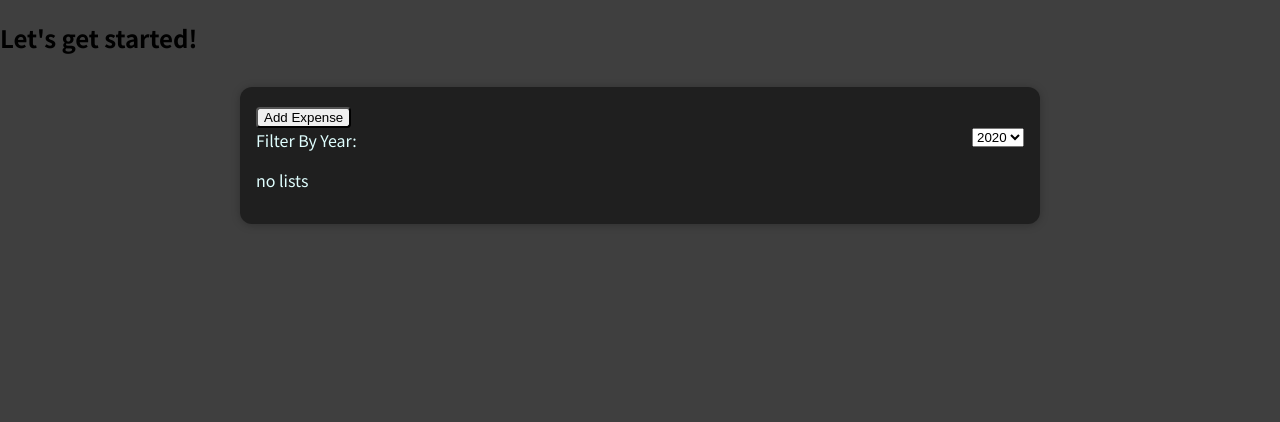
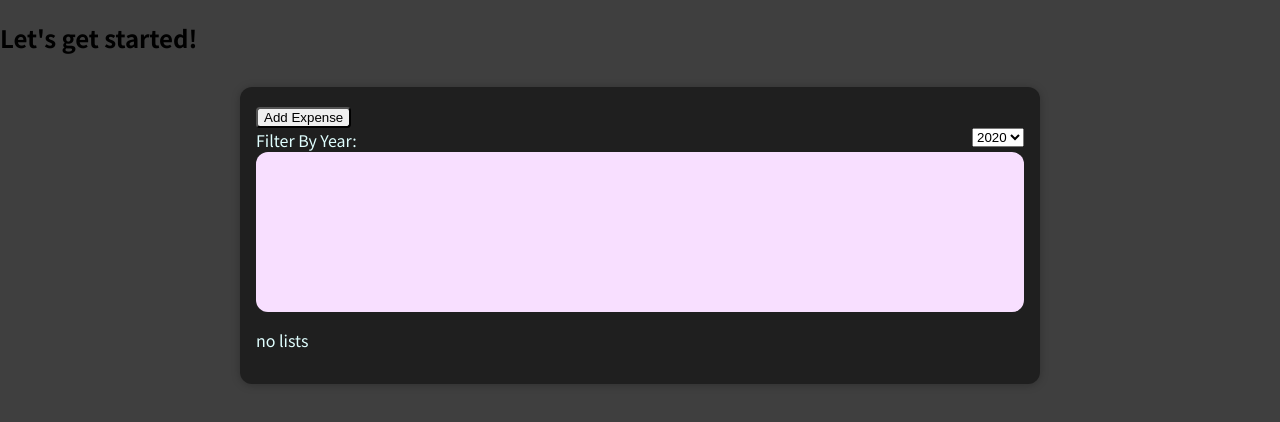
Before and after one commit to AmruthjithSunil/reactExpense, a React (Create React App) app: page / in a window 1280 px wide. Shown: the top 422 px of the page. Built offline with nearby package versions, Linux system fonts and the light colour scheme.

Commit message:
advance react task 14

```diff
--- a/src/App.js
+++ b/src/App.js
@@ -1,6 +1,7 @@
 import { useState } from "react";
 import ExpenseItem from "./components/Expenses/ExpenseItem";
 import ExpenseForm from "./components/Expenses/ExpenseForm";
+import ExpenseChart from "./components/Expenses/ExpenseChart";
 import Card from "./components/UI/Card";
 import "./components/Expenses/Expenses.css";
 import FilterExpense from "./components/Expenses/FilterExpense";
@@ -69,6 +70,7 @@
       <Card className="expenses">
         <ExpenseForm onExpenseSave={addExpense} />
         <FilterExpense onFilterChange={filterChangeHandler} />
+        <ExpenseChart expenses={filteredExpenses} />
         {expenseItems}
       </Card>
     </div>
--- /dev/null
+++ b/src/components/Chart/Chart.css
@@ -0,0 +1,9 @@
+.chart {
+  padding: 1rem;
+  border-radius: 12px;
+  background-color: #f8dfff;
+  text-align: center;
+  display: flex;
+  justify-content: space-around;
+  height: 10rem;
+}
--- /dev/null
+++ b/src/components/Chart/Chart.js
@@ -0,0 +1,22 @@
+import ChartBar from "./ChartBar";
+import "./Chart.css";
+
+const Chart = (props) => {
+  const dataPointValues = props.dataPoints.map((dataPoint) => dataPoint.value);
+  const totalMaximum = Math.max(...dataPointValues);
+
+  return (
+    <div className="chart">
+      {props.dataPoints.map((dataPoint) => {
+        <ChartBar
+          key={dataPoint.label}
+          value={dataPoint.value}
+          maxValue={totalMaximum}
+          label={dataPoint}
+        />;
+      })}
+    </div>
+  );
+};
+
+export default Chart;
--- /dev/null
+++ b/src/components/Chart/ChartBar.css
@@ -0,0 +1,30 @@
+.chart-bar {
+  height: 100%;
+  display: flex;
+  flex-direction: column;
+  align-items: center;
+}
+
+.chart-bar__inner {
+  height: 100%;
+  width: 100%;
+  border: 1px solid #313131;
+  border-radius: 12px;
+  background-color: #c3b4f3;
+  overflow: hidden;
+  display: flex;
+  flex-direction: column;
+  justify-content: flex-end;
+}
+
+.chart-bar__fill {
+  background-color: #4826b9;
+  width: 100%;
+  transition: all 0.3s ease-out;
+}
+
+.chart-bar__label {
+  font-weight: bold;
+  font-size: 0.5rem;
+  text-align: center;
+}
--- /dev/null
+++ b/src/components/Chart/ChartBar.js
@@ -0,0 +1,22 @@
+import "./ChartBar.css";
+
+const ChartBar = ({ value, maxValue, label }) => {
+  let barFillHeight = "0%";
+  if (maxValue > 0) {
+    barFillHeight = Math.round((value / maxValue) * 100) + "%";
+  }
+
+  return (
+    <div className="chart-bar">
+      <div className="chart-bar__inner">
+        <div
+          className="chart-bar__fill"
+          style={{ height: barFillHeight }}
+        ></div>
+      </div>
+      <div className="chart-bar__label">{label}</div>
+    </div>
+  );
+};
+
+export default ChartBar;
--- /dev/null
+++ b/src/components/Expenses/ExpenseChart.js
@@ -0,0 +1,27 @@
+import Chart from "../Chart/Chart";
+
+const ExpenseChart = (props) => {
+  const chartDataPoints = [
+    { label: "Jan", value: 0 },
+    { label: "Feb", value: 0 },
+    { label: "Mar", value: 0 },
+    { label: "Apr", value: 0 },
+    { label: "May", value: 0 },
+    { label: "Jun", value: 0 },
+    { label: "Jul", value: 0 },
+    { label: "Aug", value: 0 },
+    { label: "Sep", value: 0 },
+    { label: "Oct", value: 0 },
+    { label: "Nov", value: 0 },
+    { label: "Dec", value: 0 },
+  ];
+
+  for (const expense of props.expenses) {
+    const expenseMonth = expense.date.getMonth();
+    chartDataPoints[expenseMonth].value += expense.amount;
+  }
+
+  return <Chart dataPoints={chartDataPoints} />;
+};
+
+export default ExpenseChart;
```
